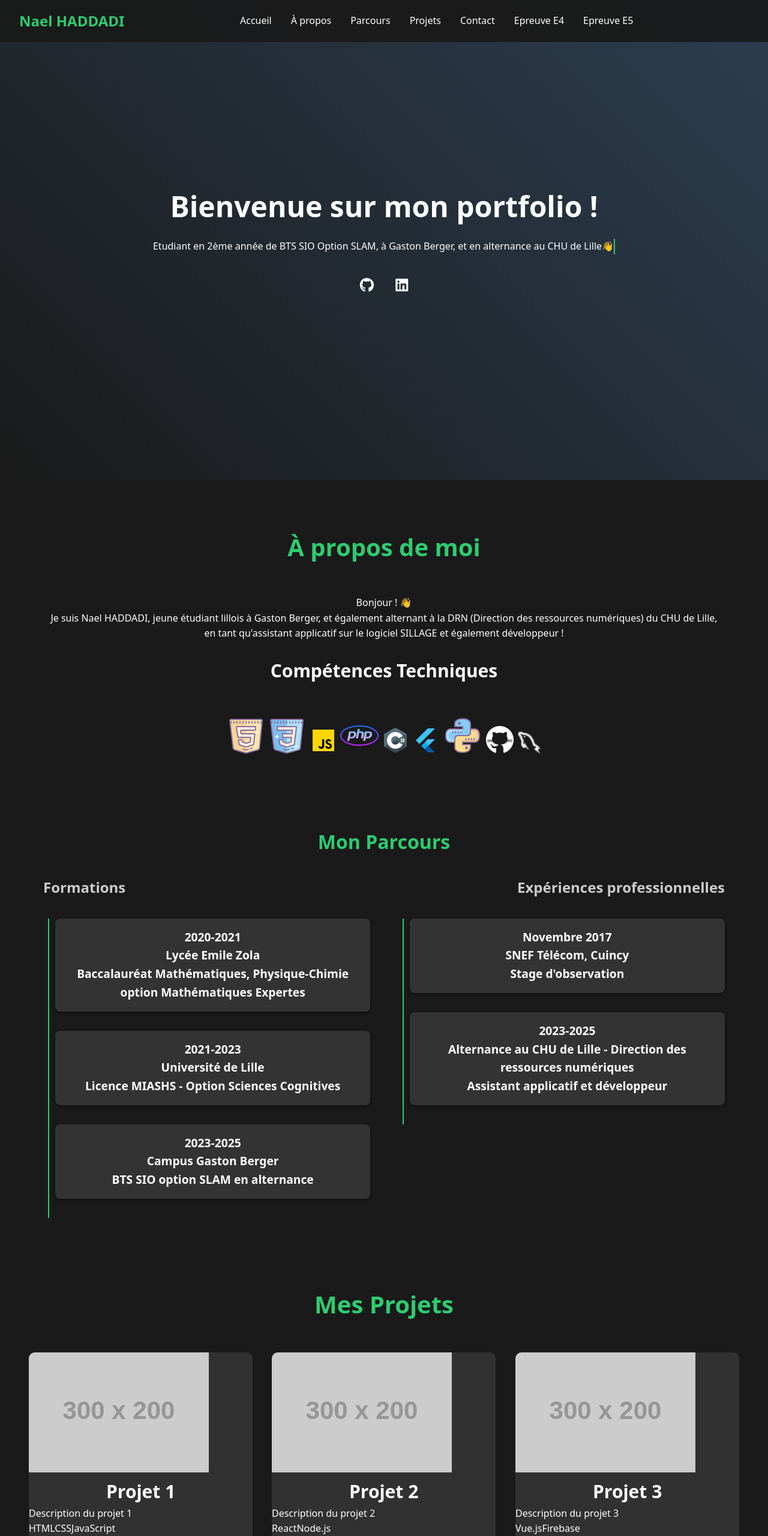
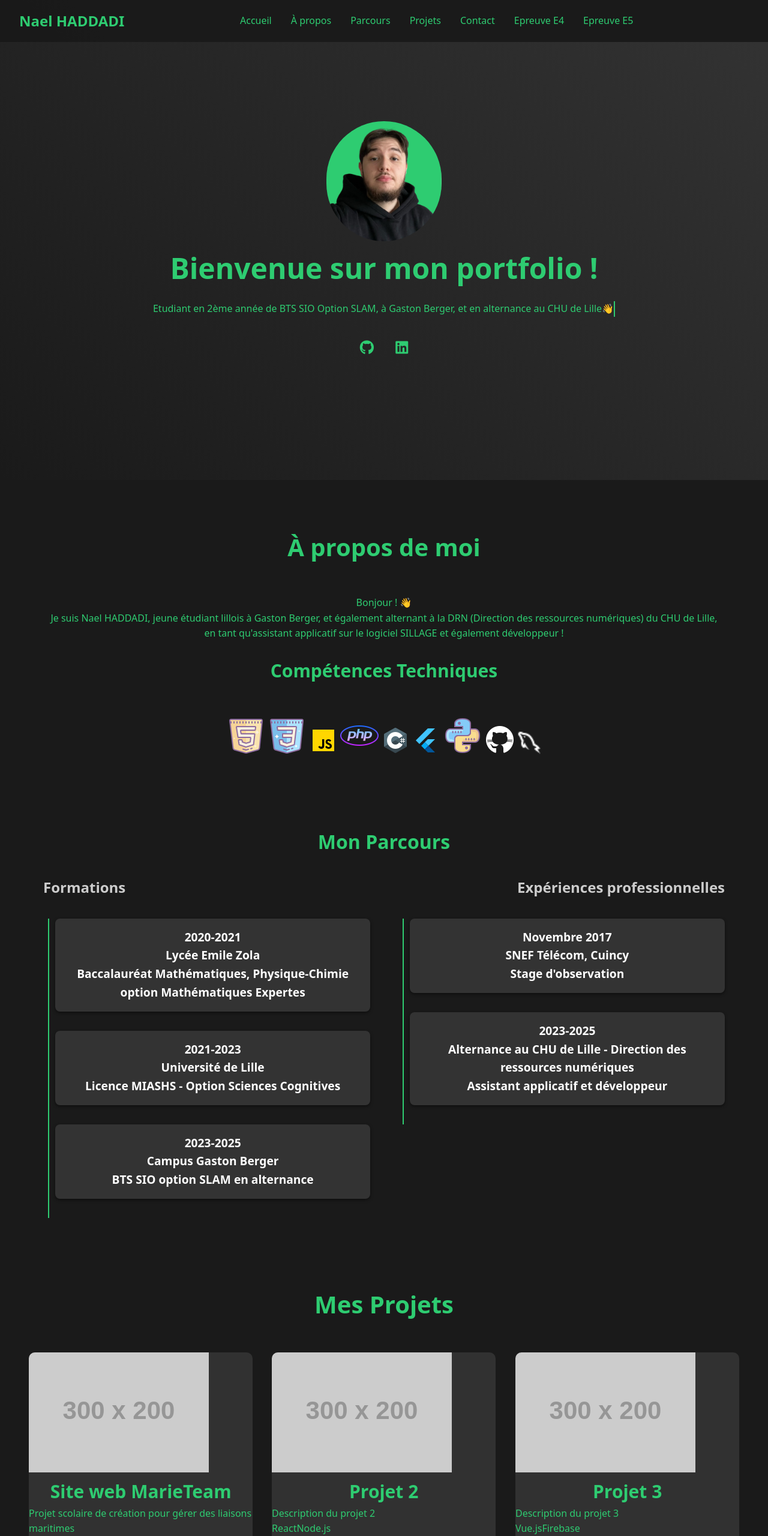
Before and after one commit to Xonodeh/Portfolio, a website built with Vite: page index.html in a window 1280 px wide. Shown: the top 2560 px of the page at 60% size. Built offline with nearby package versions, Linux system fonts and the light colour scheme; placeholder pictures from the web are drawn by us.

Commit message:
commit changement du visuel

```diff
--- a/css/style.css
+++ b/css/style.css
@@ -2,7 +2,7 @@
     --primary-color: #2ecc71;
     --secondary-color: #3498db;
     --background-color: #1a1a1a;
-    --text-color: #ffffff;
+    --text-color: #2ecc71;
     --transition-speed: 0.3s;
 }
 
@@ -17,6 +17,12 @@ body {
     line-height: 1.6;
     color: var(--text-color);
     background-color: var(--background-color);
+}
+
+
+
+#nael{
+    border-radius: 150px;
 }
 
 /* Navigation */
@@ -61,7 +67,7 @@ nav {
     align-items: center;
     justify-content: center;
     text-align: center;
-    background: linear-gradient(45deg, var(--background-color), #2c3e50);
+    background: linear-gradient(45deg, var(--background-color), #333333);
 }
 
 .hero-content h1 {
--- a/index.html
+++ b/index.html
@@ -32,6 +32,7 @@
     <main>
         <section id="accueil" class="hero">
             <div class="hero-content">
+              <img src="img/logovert.png" id="nael" alt="Nael Haddadi" height="200" width="192">
                 <h1>Bienvenue sur mon portfolio ! </h1>
                 <p class="typing-text">Etudiant en 2ème année de BTS SIO Option SLAM, à Gaston Berger, et en alternance au CHU de Lille👋</p>
                 <div class="social-links">
--- a/js/main.js
+++ b/js/main.js
@@ -1,10 +1,10 @@
 // Données des projets
 const projects = [
     {
-        title: "Projet 1",
-        description: "Description du projet 1",
+        title: "Site web MarieTeam",
+        description: "Projet scolaire de création pour gérer des liaisons maritimes",
         image: "https://via.placeholder.com/300x200",
-        technologies: ["HTML", "CSS", "JavaScript"],
+        technologies: ["HTML ", "CSS ", "JavaScript ", " PHP ", " MySQL"],
         link: "#"
     },
     {
```
Also changed, not shown: epreuveE5.html (line endings or trailing spaces), img/LOGONAEL 3.png (added), img/logo2.png (added), img/logonael.png (added).
